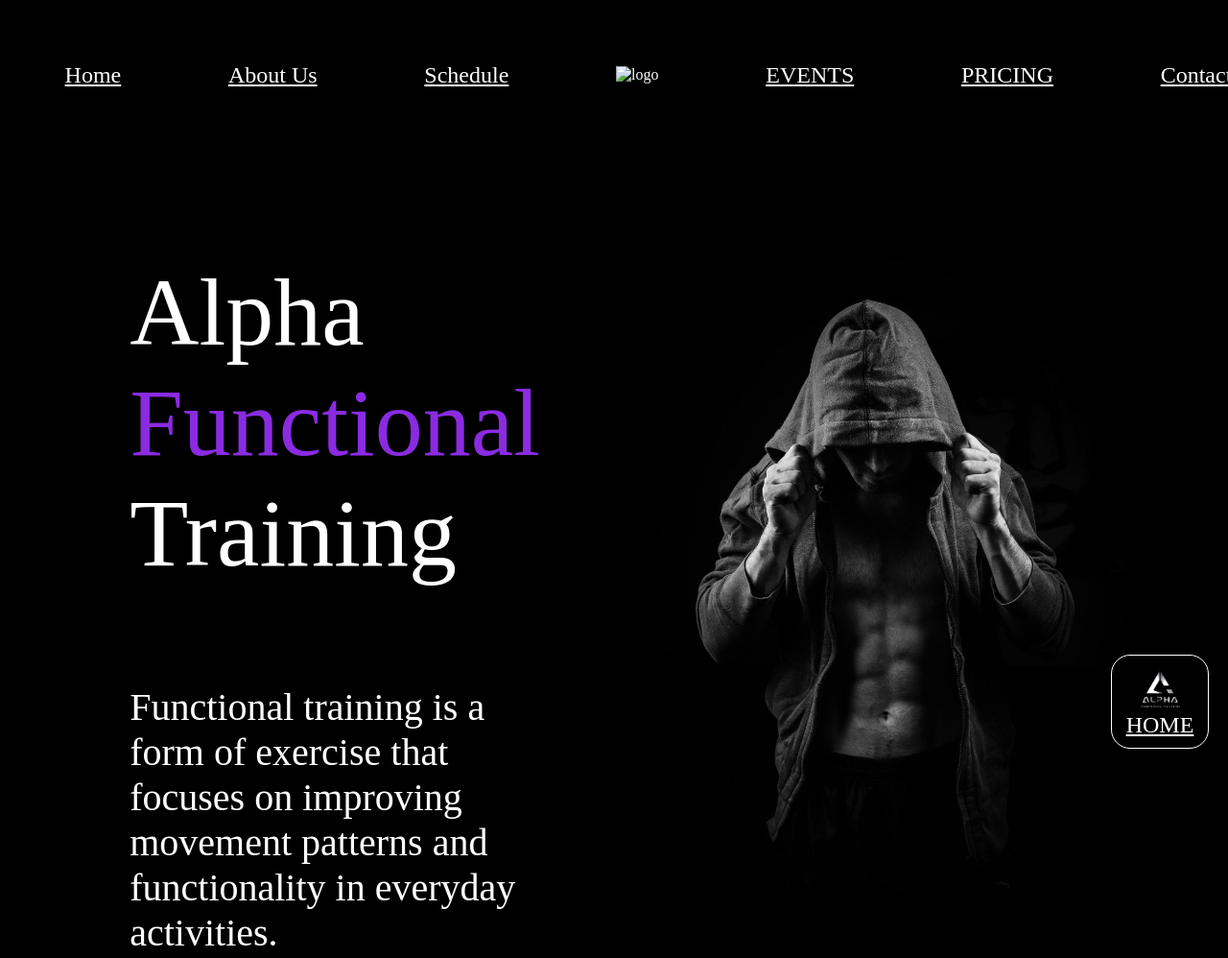
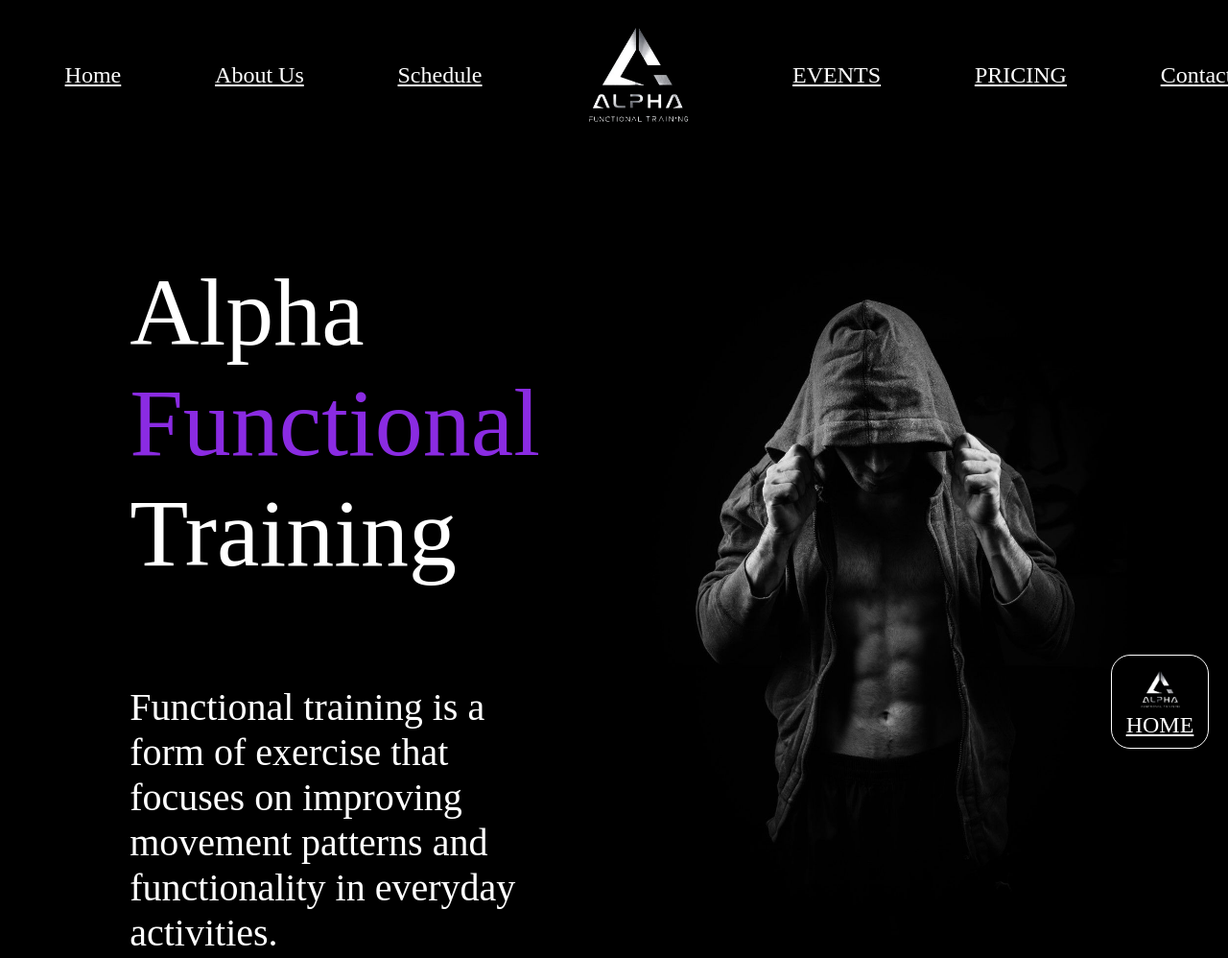
Before and after one commit to GT-ws/AlphaFunctional, a plain HTML site: page index.html in a window 1280 px wide. Shown: the top 998 px of the page at 96% size. Drawn offline with Linux system fonts and the light colour scheme; a web font is replaced by a local one.

Commit message:
Update index.html

```diff
--- a/index.html
+++ b/index.html
@@ -30,7 +30,7 @@
             <li><a href="#Home">Home</a></li>
             <li><a href="#AboutUs">About Us</a> </li>
             <li><a href="#Schedule">Schedule</a> </li>
-            <div><img class="alphalogo" src=logo.png" alt="logo"></div>
+            <div><img class="alphalogo" src="logo.png" alt="logo"></div>
             <li><a href="#Events">EVENTS</a> </li>
             <li><a href="#Pricing">PRICING</a> </li>
             <li><a href="Contact">Contact</a> </li>
```
